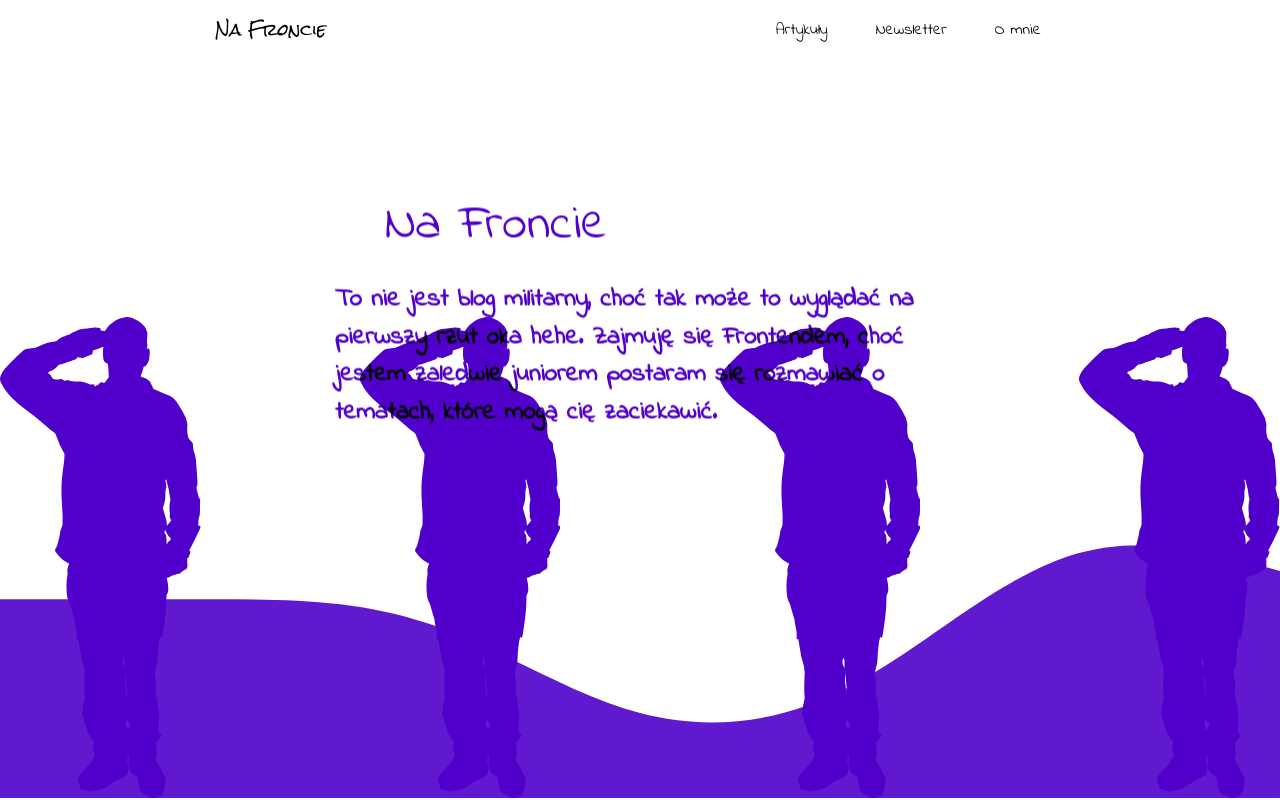
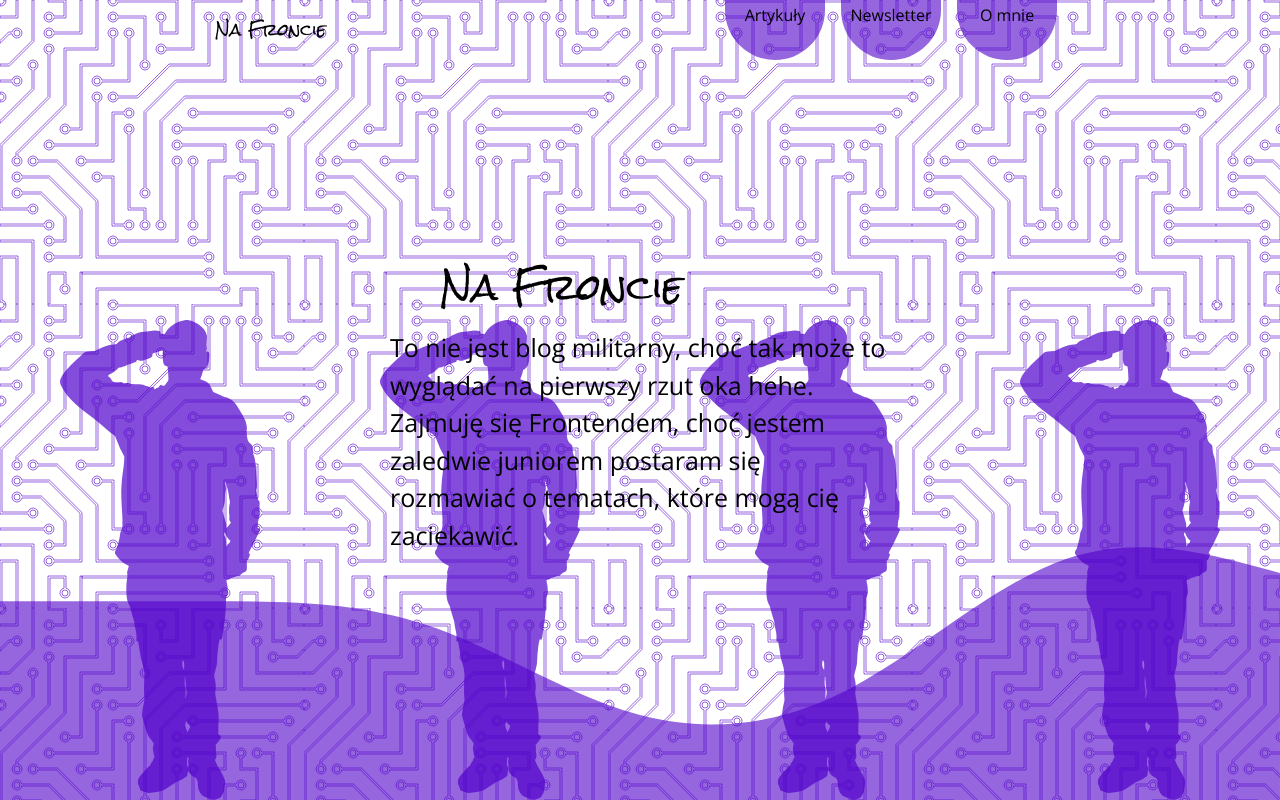
Before and after one commit to bergmaner/nafroncie, a Gatsby site: page / in a window 1280 px wide. Built offline with nearby package versions, Linux system fonts and the light colour scheme; Gatsby itself is replaced by a stand-in of ours; a web font is replaced by a local one.

Commit message:
Header pattern , Navbar diglet

```diff
--- a/package.json
+++ b/package.json
@@ -19,6 +19,8 @@
     "gatsby-plugin-google-fonts": "^1.0.1",
     "gatsby-plugin-mdx": "^1.2.29",
     "gatsby-plugin-prefetch-google-fonts": "^1.4.3",
+    "gatsby-plugin-react-helmet": "^3.3.10",
+    "gatsby-plugin-react-svg": "^3.0.0",
     "gatsby-plugin-sharp": "^2.6.22",
     "gatsby-plugin-styled-components": "^3.3.10",
     "gatsby-remark-images": "^3.3.21",
--- a/src/components/HeroHeader.js
+++ b/src/components/HeroHeader.js
@@ -5,30 +5,37 @@ import Soldier from "./Soldier"
 
 const Header = styled.div`
 height: 100vh;
+    background-color: #ffffff;
+background-image: url(${require("../images/background.svg")});
+overflow: hidden;
+
 `;
 
 const Logo = styled.div`
-font-size: 50px;
-padding: 20px 50px;
+font-size: 35px;
+padding: 0 0 0 50px;
+font-family: ${props => props.theme.fonts.logo};
 
 `
 const ImageWrapper = styled.div`
 position: absolute;
 right: 0;
-bottom: 2px;
+bottom: 0;
+height:100vh;
 width: 100%;
 display: flex;
-justify-content: space-between;
+justify-content: space-around;
+align-items: flex-end;
+@media${props => props.theme.breakpoints.lg}{
+   display: none;
+}
 `;
 const Wrapper = styled.div`
 max-width: 800px;
-color: ${props => props.theme.colors.main};
-isolation: isolate;
-mix-blend-mode: difference;
 font-size: 25px;
 padding: 0 15px;
 position: absolute;
-top: calc(50% - 100px);
+top: 50%;
 z-index: 5;
 left: 50%;
 transform: translate(-50%, -50%);
@@ -36,7 +43,7 @@ transform: translate(-50%, -50%);
 
 const Description = styled.div`
 line-height: 1.5;
-font-weight: 700;
+width: 500px;
 `;
 
 const HeroHeader = () => (
@@ -53,5 +60,5 @@ const HeroHeader = () => (
 <Wave/>
 </ImageWrapper>
 </Header>
-)
+    )
 export default HeroHeader;
--- a/src/components/Navbar.js
+++ b/src/components/Navbar.js
@@ -1,13 +1,15 @@
 import React from "react"
-import {Link} from "gatsby"
+import { Link } from "gatsby"
 import styled from "styled-components"
 
 const Nav = styled.div`
 width: 100%;
   height: 60px;
   justify-content: center;
+  z-index:5;
+  background: transparent
   align-items: center;
-  position: fixed;
+  position: absolute;
   top: 0;
   left: 0;
 
@@ -16,19 +18,34 @@ width: 100%;
 const NavItem = styled(Link)`
   color: #000;
   text-decoration: none;
-margin: 0 .5rem;
-padding: 1rem;
+  margin: 0 0.5rem;
+  transition: 0.2s all ease;
+  width: 100px;
+  height: 100px;
+  display: flex;
+  align-items: center;
+  justify-content: space-around;
+  transform: rotate(90deg) translateX(-20px);
+  background-color: ${props => props.theme.colors.main_variant3};
+  border-bottom-right-radius: 200px;
+  border-top-right-radius: 200px;
+  border-left: 0;
+  :hover{
+    transform: rotate(90deg) translateX(0px);
+    color: #fff;
+    background-color: ${props => props.theme.colors.main_variant2};
+ }
+
 `
 
 const Logo = styled.div`
   font-family: ${props => props.theme.fonts.logo};
-
-`;
+`
 
 const StyledLink = styled(Link)`
   color: #000;
   text-decoration: none;
-`;
+`
 
 const NavContent = styled.div`
   height: 100%;
@@ -37,7 +54,7 @@ align-items: center;
   max-width: 850px;
   margin: auto;
   justify-content: space-between;
-`;
+`
 
 const NavItems = styled.div`
   display: flex;
@@ -47,17 +64,29 @@ height: 100%;
   align-items: center;
   margin: 0;
   flex: 1 1;
-`;
+`
 
+const Text = styled.span`
+  transform: rotate(270deg);
+  padding-top: 10px;
+`
 
 const Navbar = () => (
   <Nav>
     <NavContent>
-    <Logo><StyledLink to="/">Na Froncie</StyledLink></Logo>
+      <Logo>
+        <StyledLink to="/">Na Froncie</StyledLink>
+      </Logo>
       <NavItems>
-    <NavItem to="/">Artykuły</NavItem>
-    <NavItem to="/">Newsletter</NavItem>
-    <NavItem to="/">O mnie</NavItem>
+        <NavItem to="/">
+          <Text>Artykuły</Text>
+        </NavItem>
+        <NavItem to="/">
+          <Text>Newsletter</Text>
+        </NavItem>
+        <NavItem to="/">
+          <Text>O mnie</Text>
+        </NavItem>
       </NavItems>
     </NavContent>
   </Nav>
--- a/src/components/SEO.js
+++ b/src/components/SEO.js
@@ -4,7 +4,7 @@ import Helmet from "react-helmet";
 const SEO = () => (
     <Helmet>
         <html lang="pl" />
-        <link href="https://fonts.googleapis.com/css2?family=Roboto+Mono&family=Indie+Flower&family=Josefin+Sans:wght@500&family=Ranchers&family=Rubik:wght@400;700&family=Rock+Salt&family=Ubuntu:wght@300&display=swap" rel="stylesheet"/>
+        <link href="https://fonts.googleapis.com/css2?family=Roboto+Mono&family=Open+Sans&family=Indie+Flower&family=Josefin+Sans:wght@500&family=Ranchers&family=Rubik:wght@400;700&family=Rock+Salt&family=Ubuntu:wght@300&display=swap" rel="stylesheet"/>
     </Helmet>
 )
 export default SEO;
--- a/src/components/Soldier.js
+++ b/src/components/Soldier.js
@@ -2,12 +2,12 @@ import React from "react";
 import styled from "styled-components";
 
 const SoldierComponent = styled.svg`
-fill: ${props => props.theme.colors.main};
+fill: ${props => props.theme.colors.main_variant2};
+width: 200px;
 `;
 
 const Soldier = () => (
-    <SoldierComponent version="1.1" id="Layer_1" xmlns="http://www.w3.org/2000/svg" xlink="http://www.w3.org/1999/xlink" x="0px" y="0px"
-	 width="200.54px" viewBox="0 0 333.54 800" enable-background="new 0 0 333.54 800" space="preserve" >
+    <SoldierComponent xmlns="http://www.w3.org/2000/svg" xlink="http://www.w3.org/1999/xlink" viewBox="0 0 333.54 800" >
 <g>
 	<path d="M130.28,536.05c-0.39,0.04-0.61,0.06-0.83,0.08c-1.42,0.1-1.87-0.18-1.92-1.58c-0.08-2.35-0.09-4.71,0-7.06
 		c0.1-2.32-0.17-4.57-0.64-6.83c-0.8-3.86-1.56-7.72-2.31-11.59c-0.16-0.8-0.23-1.63-0.27-2.45c-0.17-3.83-1.73-7.3-2.76-10.91
--- a/src/components/Wave.js
+++ b/src/components/Wave.js
@@ -5,10 +5,10 @@ const WaveComponent = styled.svg`
 position: absolute;
 bottom: 0;
 left: 0;
-fill: ${props => props.theme.colors.main};
+fill: ${props => props.theme.colors.main_variant3};
 `;
 
 const Wave = () => (
-<WaveComponent xmlns="http://www.w3.org/2000/svg" viewBox="0 0 1440 320"><path  fill-opacity="0.9" d="M0,96L40,96C80,96,160,96,240,96C320,96,400,96,480,122.7C560,149,640,203,720,224C800,245,880,235,960,192C1040,149,1120,75,1200,48C1280,21,1360,43,1400,53.3L1440,64L1440,320L1400,320C1360,320,1280,320,1200,320C1120,320,1040,320,960,320C880,320,800,320,720,320C640,320,560,320,480,320C400,320,320,320,240,320C160,320,80,320,40,320L0,320Z"></path></WaveComponent>
+<WaveComponent xmlns="http://www.w3.org/2000/svg" viewBox="0 0 1440 320"><path d="M0,96L40,96C80,96,160,96,240,96C320,96,400,96,480,122.7C560,149,640,203,720,224C800,245,880,235,960,192C1040,149,1120,75,1200,48C1280,21,1360,43,1400,53.3L1440,64L1440,320L1400,320C1360,320,1280,320,1200,320C1120,320,1040,320,960,320C880,320,800,320,720,320C640,320,560,320,480,320C400,320,320,320,240,320C160,320,80,320,40,320L0,320Z"></path></WaveComponent>
 )
 export default Wave;
--- a/src/themes/theme.js
+++ b/src/themes/theme.js
@@ -1,10 +1,19 @@
 export default {
     fonts:{
-        main: "Indie Flower",
+        main: "Open Sans",
         logo: "Rock Salt",
         second: "Ubuntu"
     },
     colors: {
-        main: "#5000ca"
+        main_variant1: "rgba(80, 0, 202, 0.9)",
+        main_variant2: "rgba(80, 0, 202, 0.7)",
+        main_variant3: "rgba(80, 0, 202, 0.6)",
+    },
+    breakpoints: {
+        xs: `(max-width: 399px)`,
+        sm: `(max-width: 576px)`,
+        md: `(max-width: 768px)`,
+        lg: `(max-width: 992px)`,
+        xl: `(min-width: 1500px)`,
     }
 }
```
Also changed, not shown: src/images/background.svg (added), 1 other file. Lines whose indentation alone changed are shown as unchanged.
